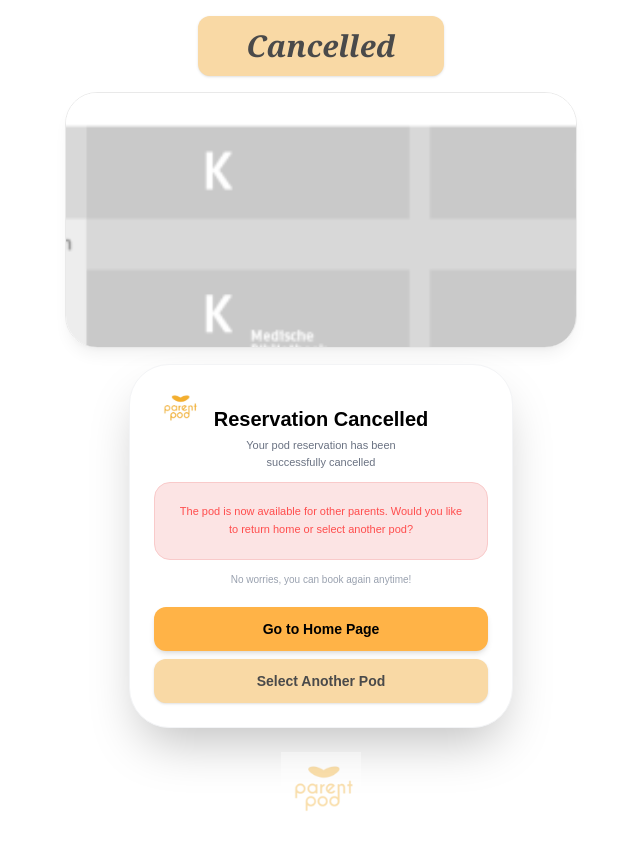
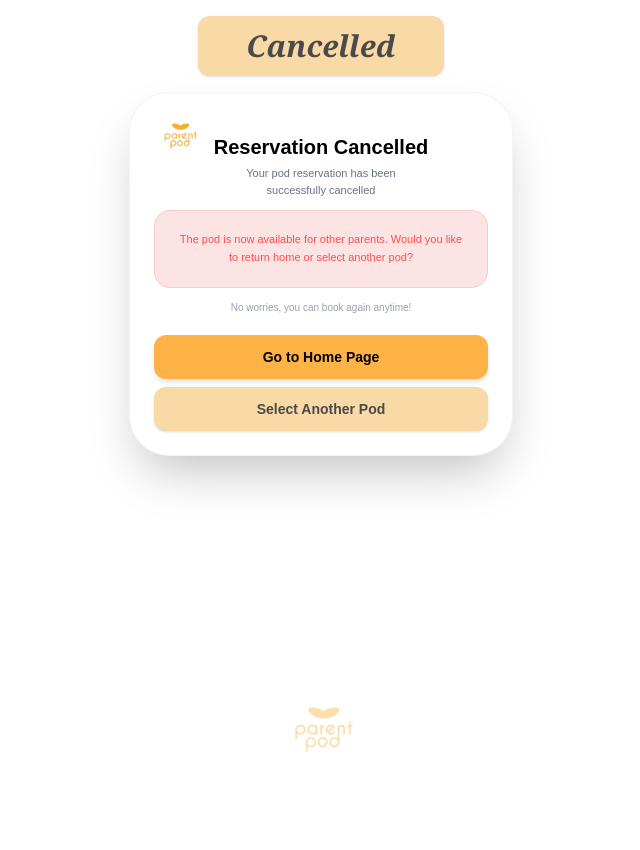
Before and after one commit to snepvangerstwan-oss/POD, a Next.js app: page /cancel in a window 1280 px wide. Shown: the top 850 px of the page, without its empty margins (319-959 px from the left). After the commit the page ends 800 px from the top, so only its background shows below. Built offline with nearby package versions, Linux system fonts and the light colour scheme.

Commit message:
Update page.tsx

```diff
--- a/app/cancel/page.tsx
+++ b/app/cancel/page.tsx
@@ -14,15 +14,6 @@ export default function ReservationCancelledPage() {
         </h1>
       </div>
 
-      {/* smallmap image */}
-      <div className="relative w-full max-w-lg h-64 border border-gray-300 rounded-[2rem] overflow-hidden shadow-lg mb-4 opacity-50 grayscale">
-        <Image
-          src="/small_map.png"
-          alt="Small Map"
-          fill
-          className="object-cover object-top"
-        />
-      </div>
 
       {/* cancel info */}
       <div className="relative w-full max-w-sm bg-white border border-gray-100 rounded-[2.5rem] p-6 shadow-2xl flex flex-col items-center gap-3 mb-6">
```
